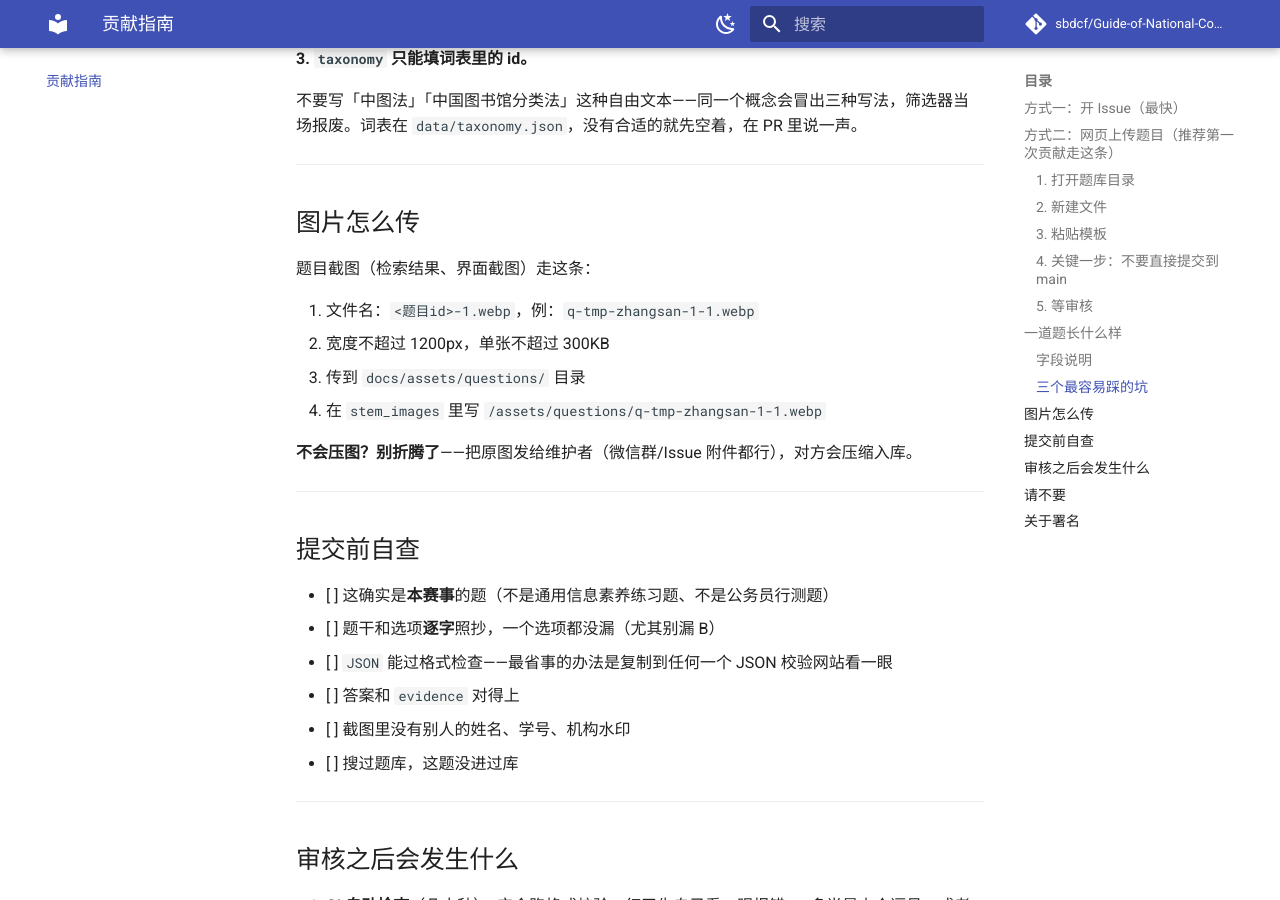
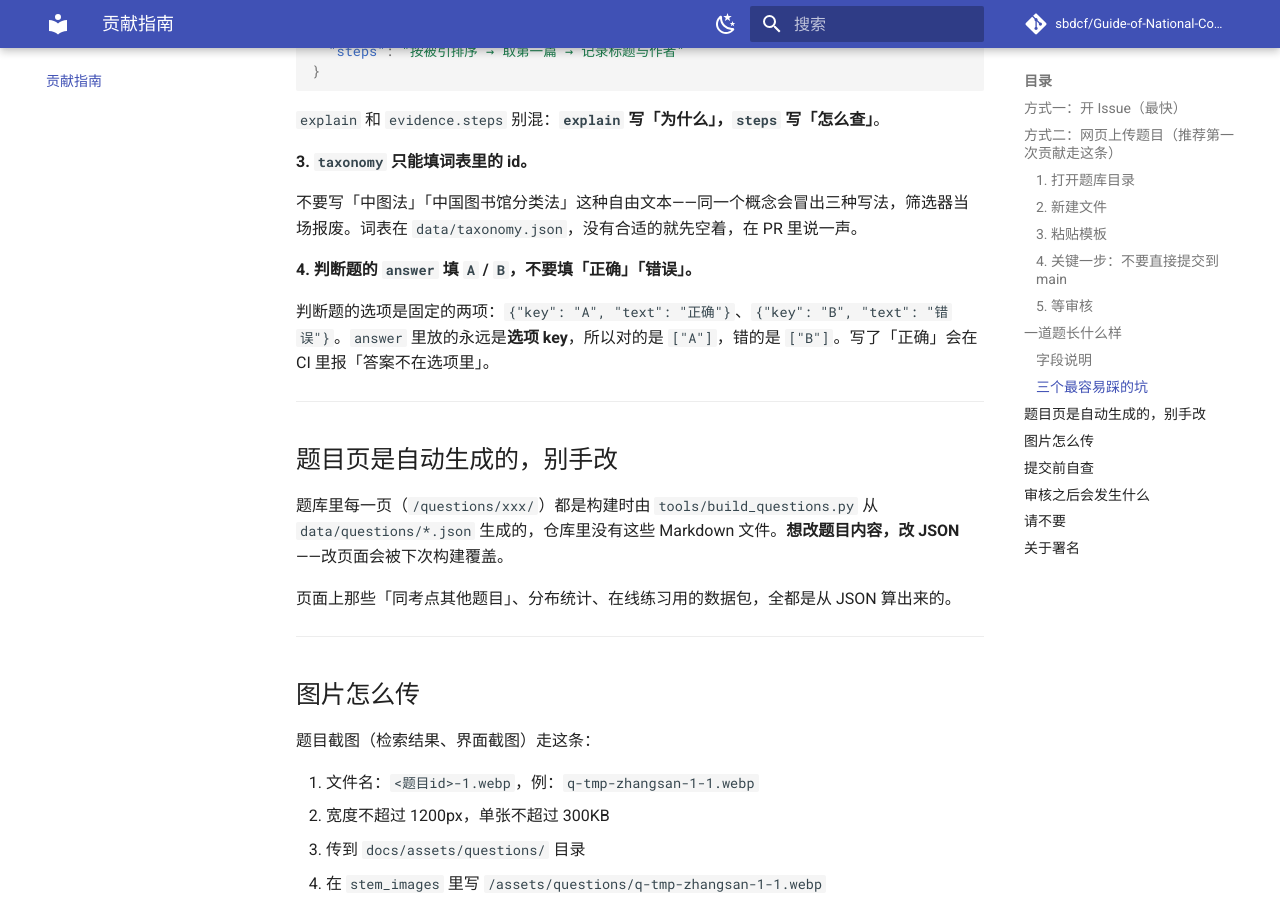
Before and after one commit to sbdcf/Guide-of-National-College-Student-Information-Literacy-Competition, an MkDocs documentation site: the page built from docs/contributing/index.md, in a window 1280 px wide and 900 px high, scrolled down 4184 px. Built offline with MkDocs 1.6.1 and Material for MkDocs 9.7.7, drawn with Linux system fonts in a browser that asks for light colours; comment, search, counter and statistics services are not loaded; some of the changed text lies outside the part shown.

Commit message:
docs(contributing): 补充判断题答案写法、issues 取值与页面生成机制

```diff
--- a/docs/contributing/index.md
+++ b/docs/contributing/index.md
@@ -110,10 +110,10 @@
 | `title` | ✅ | 一句话概括，用于列表和搜索结果，别直接截题干 |
 | `stem` | ✅ | 题干纯文本。**逐字照抄，不要自己改写** |
 | `stem_images` | | 题干配图的路径数组，没有就写 `[]` |
-| `options` | ✅ | 选项数组。判断题固定两项：`正确` / `错误` |
-| `answer` | ✅ | 答案数组。**不知道就写 `[]`**，配套 `answer_status: "pending"` |
+| `options` | ✅ | 选项数组。判断题固定两项：`A. 正确` / `B. 错误` |
+| `answer` | ✅ | 答案数组，**填选项的 key**，比如 `["B"]`、`["A","C"]`（判断题写 `["A"]` / `["B"]`，不要写「正确」）。不知道就写 `[]`，配套 `answer_status: "pending"` |
 | `answer_status` | ✅ | `pending` 待答 / `verified` 已核验 / `disputed` 有争议 / `expired` 已过期 |
-| `issues` | | 题目本身的缺陷：`missing_option`、`needs_review`、`unclear_source` |
+| `issues` | | 题目本身的缺陷：`missing_option` 选项缺项、`stem_image_missing` 原题配图没取到、`needs_review` 待复核、`unclear_source` 来源不明 |
 | `explain` | | 讲「**为什么**是这个答案」。写规则、写知识点 |
 | `evidence` | ✅ | 讲「**怎么查**出来的」，见下 |
 | `verification` | | 核验记录 `{date, by, result}`，`result` 取 `confirmed` / `changed` / `not_found` |
@@ -150,6 +150,18 @@
 **3. `taxonomy` 只能填词表里的 id。**
 
 不要写「中图法」「中国图书馆分类法」这种自由文本——同一个概念会冒出三种写法，筛选器当场报废。词表在 `data/taxonomy.json`，没有合适的就先空着，在 PR 里说一声。
+
+**4. 判断题的 `answer` 填 `A` / `B`，不要填「正确」「错误」。**
+
+判断题的选项是固定的两项：`{"key": "A", "text": "正确"}`、`{"key": "B", "text": "错误"}`。`answer` 里放的永远是**选项 key**，所以对的是 `["A"]`，错的是 `["B"]`。写了「正确」会在 CI 里报「答案不在选项里」。
+
+---
+
+## 题目页是自动生成的，别手改
+
+题库里每一页（`/questions/xxx/`）都是构建时由 `tools/build_questions.py` 从 `data/questions/*.json` 生成的，仓库里没有这些 Markdown 文件。**想改题目内容，改 JSON**——改页面会被下次构建覆盖。
+
+页面上那些「同考点其他题目」、分布统计、在线练习用的数据包，全都是从 JSON 算出来的。
 
 ---
 
```
